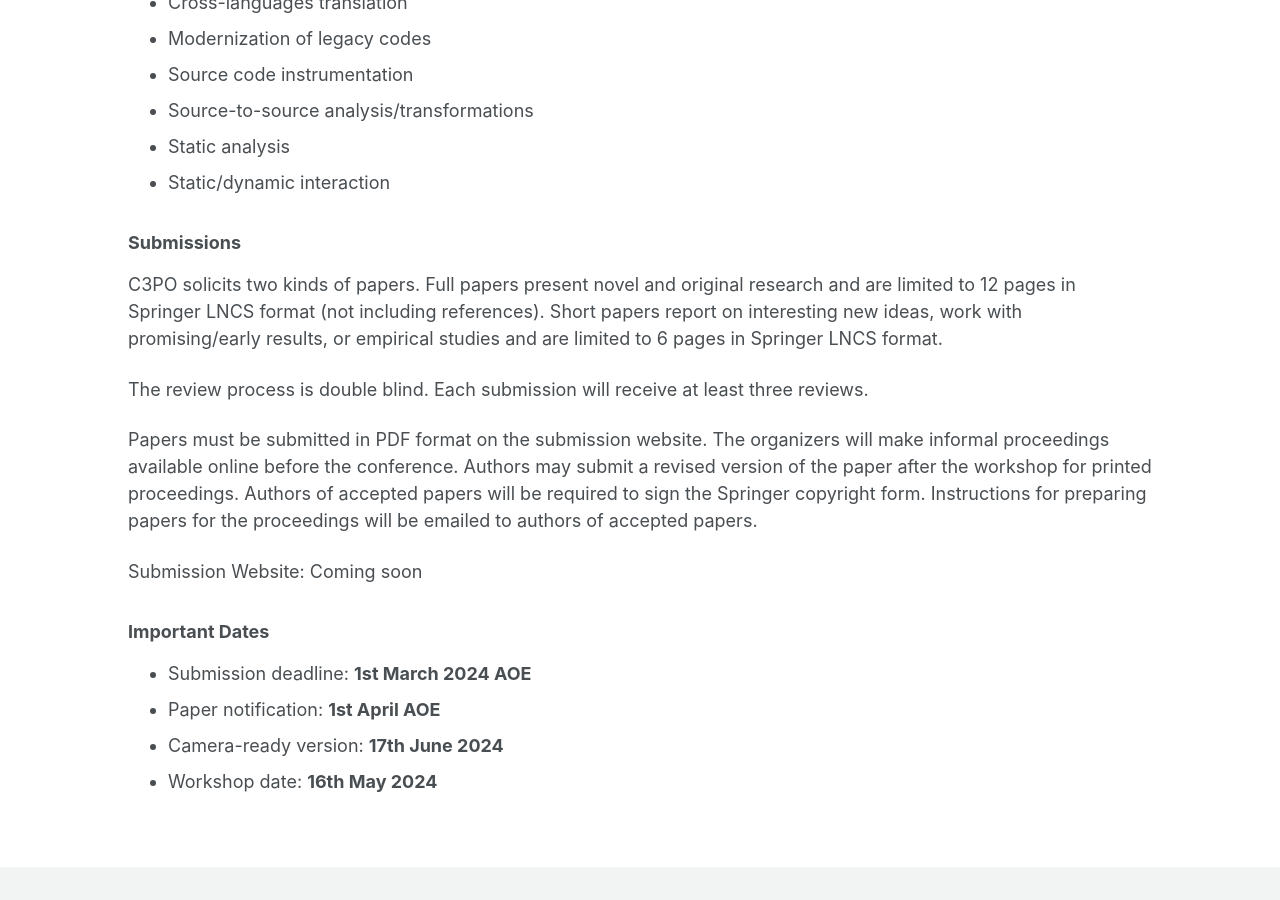
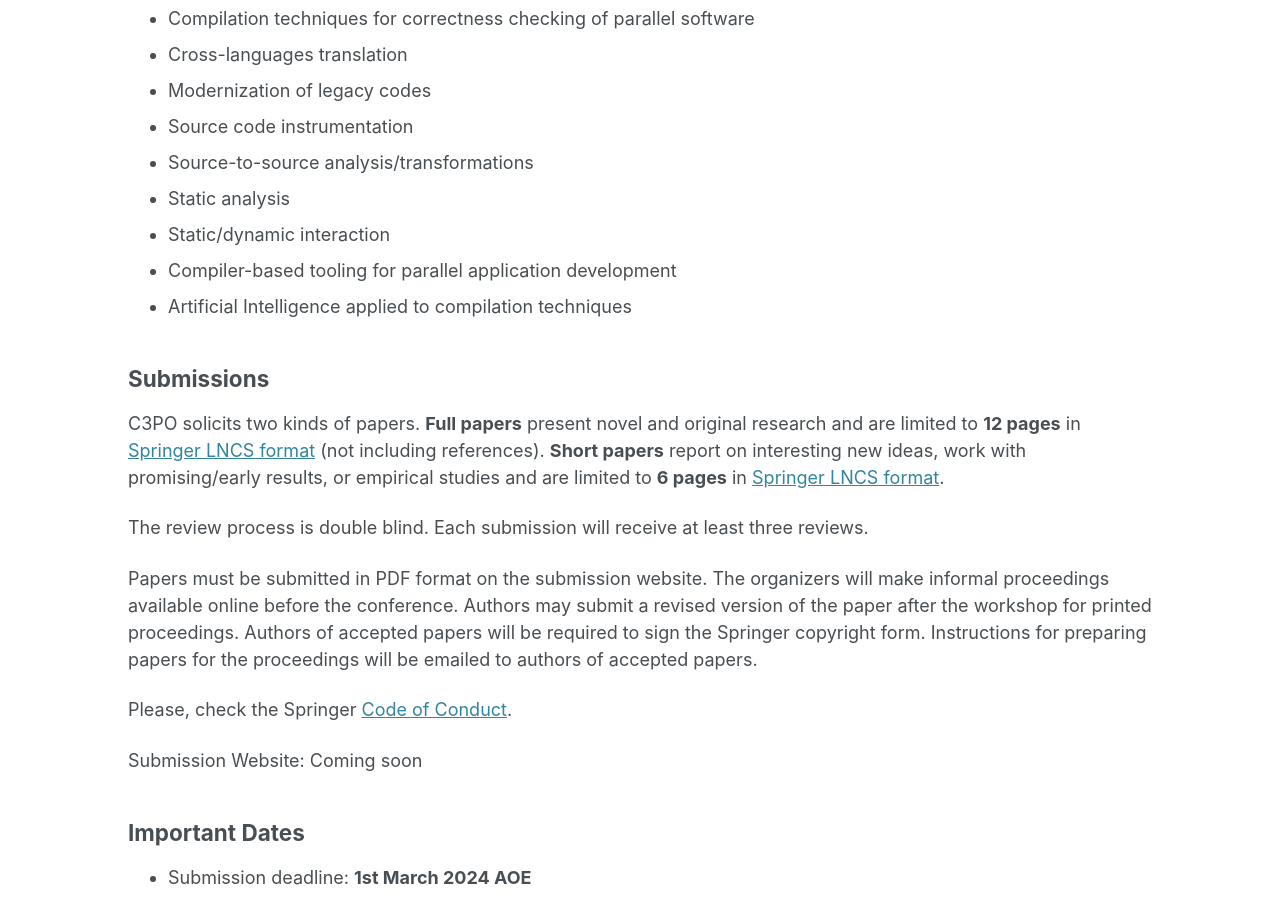
Before and after one commit to c3po-workshop/c3po-workshop.github.io, a Jekyll site: the page built from _pages/2024/call.md, in a window 1280 px wide and 900 px high, scrolled down 757 px. Built offline with Jekyll 4.4.1, drawn with Linux system fonts in a browser that asks for light colours; cached includes are drawn as plain includes; nearby versions of some CDN libraries; our own code applies the rules of GitHub Pages for plain Markdown files.

Commit message:
PC update

```diff
--- a/_pages/2024/call.md
+++ b/_pages/2024/call.md
@@ -2,10 +2,14 @@
 permalink: /2024/call
 ---
 
+
+<p></p>
+<p></p>
+
 # Call for Submissions
 
 
-### Abstract
+## Abstract
 C3PO is a new workshop at the intersection of compilers/translators, HPC
 middleware, and HPC applications. Practical compiler-enabled programming
 environments, applied analysis methodologies, and end-to-end toolchains are
@@ -26,7 +30,7 @@
 programs that are generalizable beyond a single case study or narrow
 application.
 
-### Topics of Interest (but not limited to)
+## Topics of Interest (but not limited to)
 - Automatic parallelization
 - Compilation for heterogeneous systems
 - Compiler enabled optimization
@@ -37,13 +41,16 @@
 - Source-to-source analysis/transformations
 - Static analysis
 - Static/dynamic interaction
+- Compiler-based tooling for parallel application development
+- Artificial Intelligence applied to compilation techniques
+
 <!-- - Compiler-based tooling for parallel application development -->
 
-### Submissions
-C3PO solicits two kinds of papers. Full papers present novel and original
-research and are limited to 12 pages in Springer LNCS format (not including references). Short papers
+## Submissions
+C3PO solicits two kinds of papers. **Full papers** present novel and original
+research and are limited to **12 pages** in <a href="https://www.springer.com/gp/computer-science/lncs/conference-proceedings-guidelines" target="blank">Springer LNCS format</a> (not including references). **Short papers**
 report on interesting new ideas, work with promising/early results, or
-empirical studies and are limited to 6 pages in Springer LNCS format.
+empirical studies and are limited to **6 pages** in <a href="https://www.springer.com/gp/computer-science/lncs/conference-proceedings-guidelines" target="blank">Springer LNCS format</a>.
 
 The review process is double blind. Each submission will receive at least three
 reviews.
@@ -55,13 +62,16 @@
 to sign the Springer copyright form. Instructions for preparing papers for the
 proceedings will be emailed to authors of accepted papers.
 
+
+Please, check the Springer <a href="https://www.springernature.com/gp/authors/book-authors-code-of-conduct" target="blank">Code of Conduct</a>.
+
 <!-- [Submission Website](https://easychair.org/conferences/?conf=c3po21)
 [Submission Website](https://easychair.org/conferences/?conf=c3po22)
 -->
 Submission Website: Coming soon
 
 
-### Important Dates
+## Important Dates
 <!-- - Submission deadline: 21st February 2022 AoE -->
 <!-- - Submission deadline: ~~21st February 2022 AoE~~ 28th February 2022 AoE -->
 - Submission deadline: **1st March 2024 AOE**
```
Also changed, not shown: _pages/2024/index.md (+3 -0 lines), _pages/2024/organization.md (+13 -4 lines), _pages/2024/program.md (+14 -3 lines).
